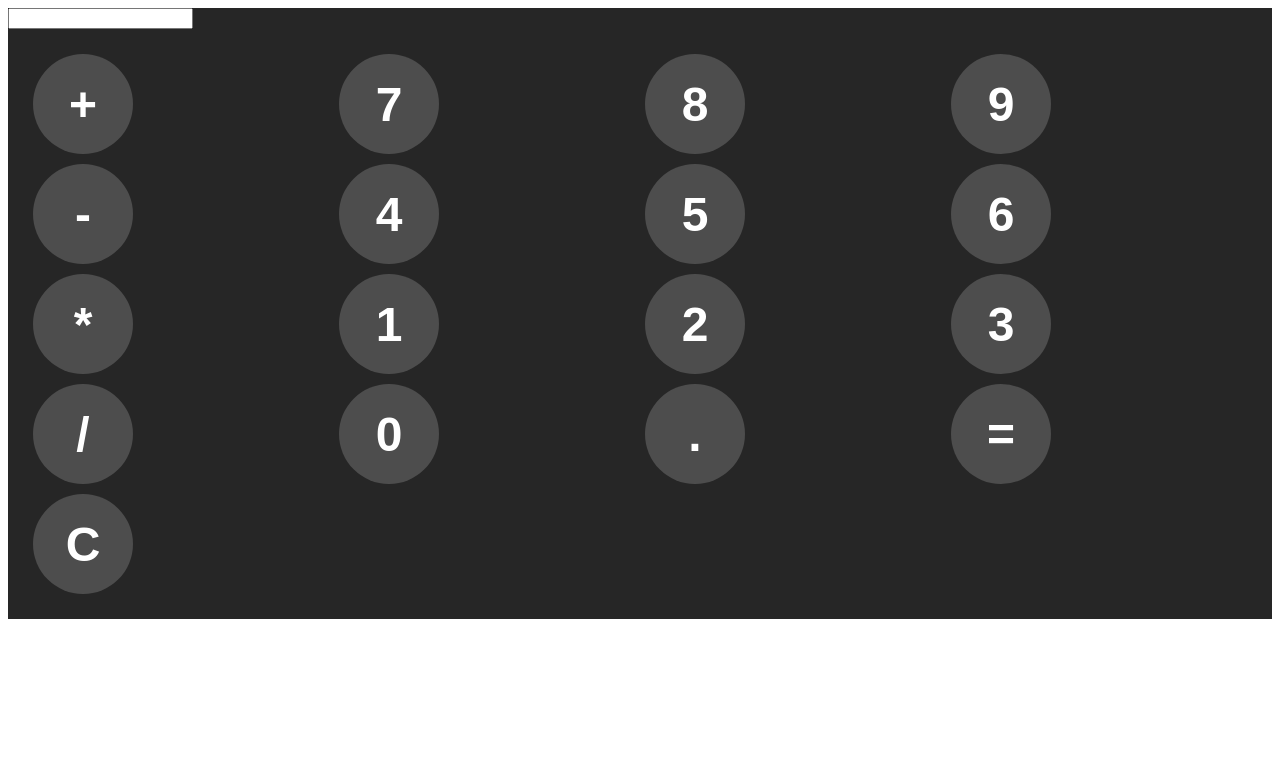
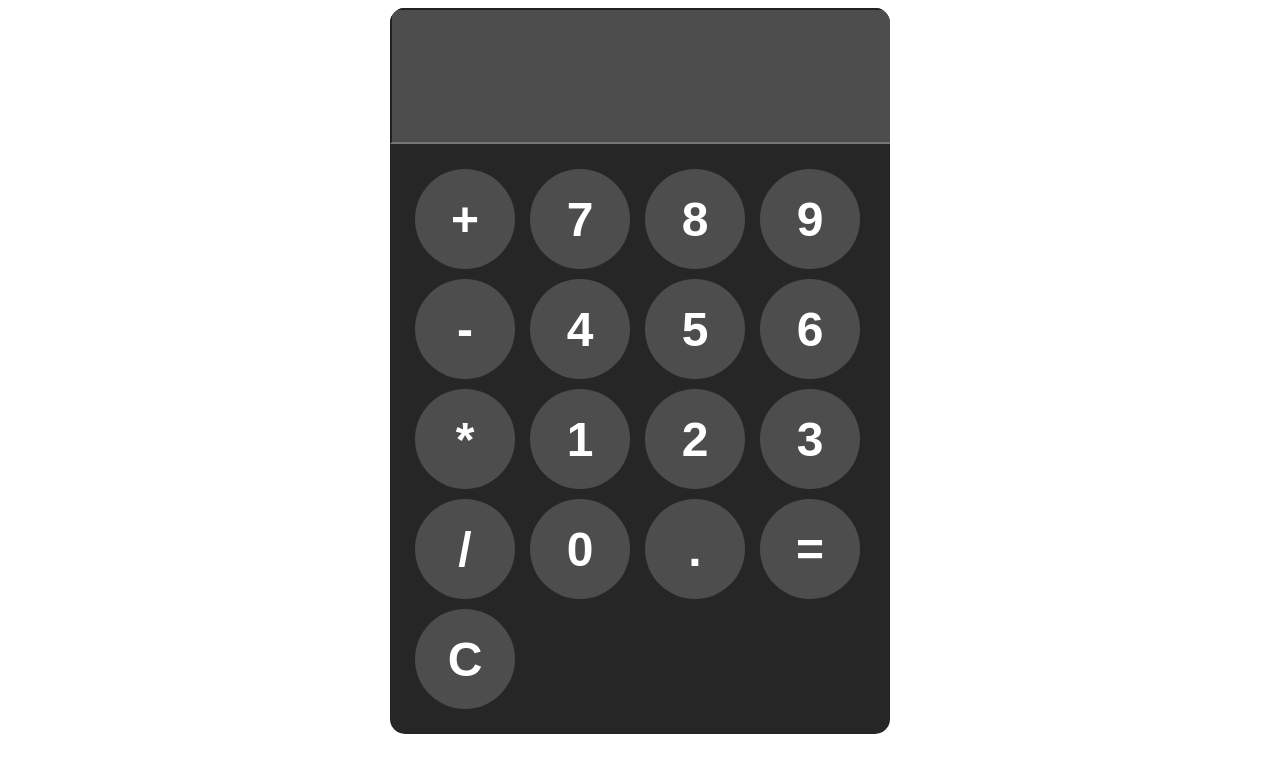
Before and after one commit to krdeepak6104/Calculator, a website: page index.html in a window 1280 px wide. Drawn offline with Linux system fonts and the light colour scheme.

Commit message:
fixed some visual changes

```diff
--- a/style.css
+++ b/style.css
@@ -1,10 +1,22 @@
-/*body{*/
-/*    background-color: hsl(0, 0%, 50%);*/
-/*}*/
+body{
+    display: flex;
+    justify-content:  center;
+    align-items:  center;
+}
 
 #calculator {
     font-family: Arial, sans-serif;
     background-color: hsl(0, 0%, 15%);
+    border-radius:  15px;
+    max-width: 500px;
+    overflow:  hidden;
+}
+
+#display {
+    width: 100%;
+    padding: 20px;
+    font-size: 5rem;
+    background-color:  hsl(0, 0%, 30%);
 }
 
 #keys {
```
